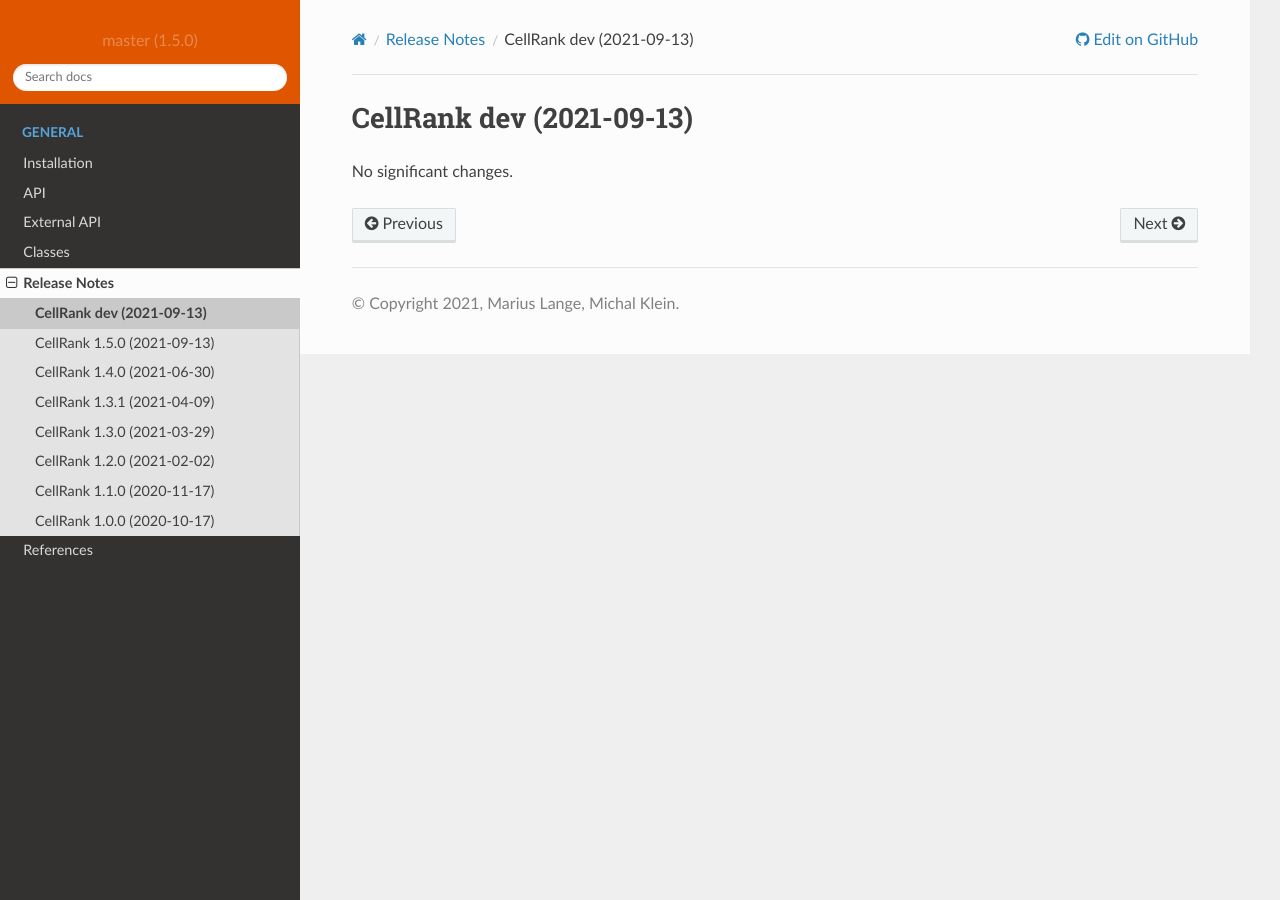
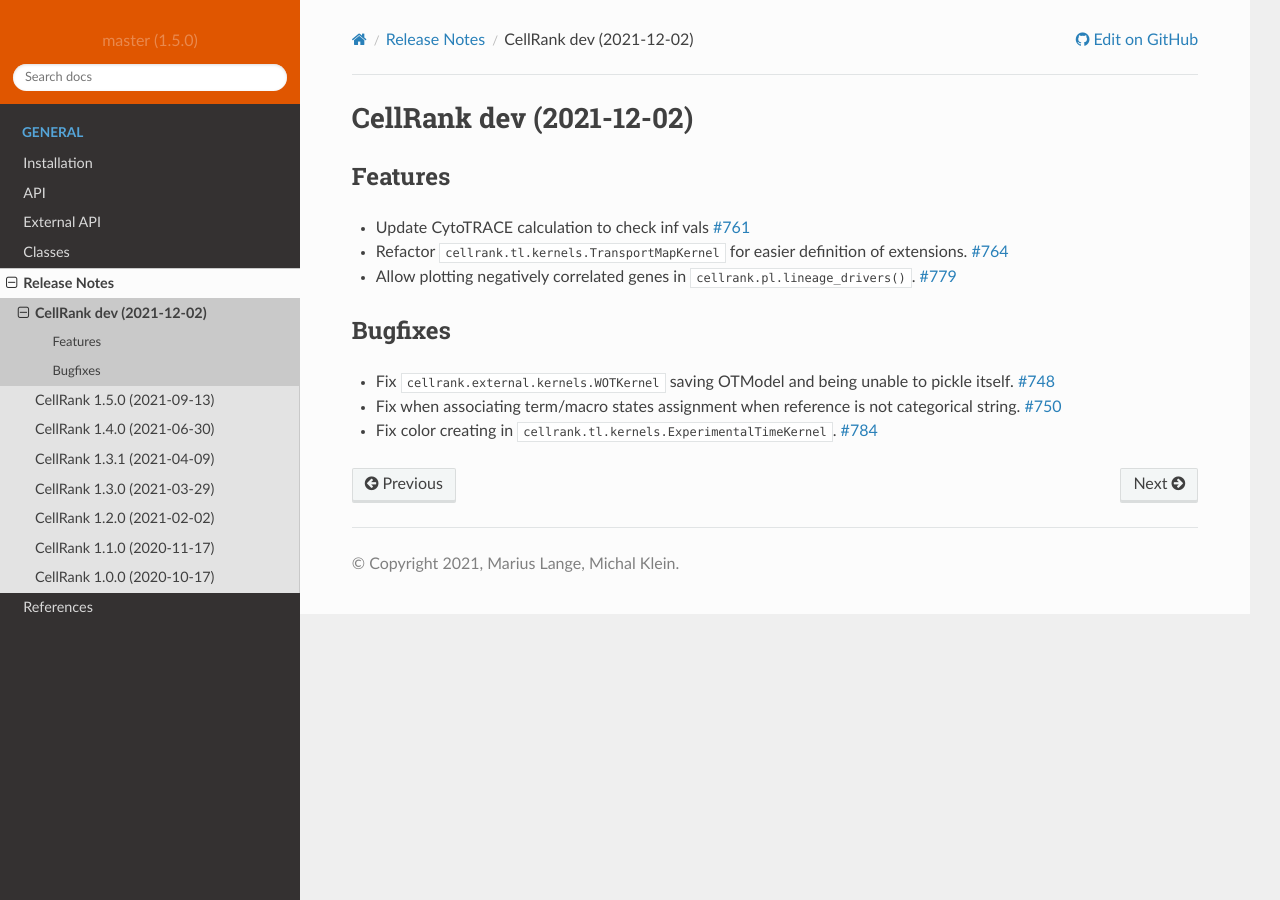
Before and after one commit to theislab/cellrank, a Sphinx documentation site: the page built from docs/source/release/notes-dev.rst, in a window 1280 px wide. Built offline with Sphinx 7.4.7 and the Read the Docs theme 2.0.0, drawn with Linux system fonts in a browser that asks for light colours; pages that are not in the unit, such as notebooks, are missing from menus.

Commit message:
[auto][ci skip] Update dev release notes (#784)

```diff
--- a/docs/source/release/notes-dev.rst
+++ b/docs/source/release/notes-dev.rst
@@ -1,3 +1,27 @@
-CellRank dev (2021-09-13)
+CellRank dev (2021-12-02)
 =========================
-No significant changes.
+
+Features
+--------
+
+- Update CytoTRACE calculation to check inf vals
+  `#761 <https://github.com/theislab/cellrank/pull/761>`__
+
+- Refactor :class:`cellrank.tl.kernels.TransportMapKernel` for easier definition of extensions.
+  `#764 <https://github.com/theislab/cellrank/pull/764>`__
+
+- Allow plotting negatively correlated genes in :func:`cellrank.pl.lineage_drivers`.
+  `#779 <https://github.com/theislab/cellrank/pull/779>`__
+
+
+Bugfixes
+--------
+
+- Fix :class:`cellrank.external.kernels.WOTKernel` saving OTModel and being unable to pickle itself.
+  `#748 <https://github.com/theislab/cellrank/pull/748>`__
+
+- Fix when associating term/macro states assignment when reference is not categorical string.
+  `#750 <https://github.com/theislab/cellrank/pull/750>`__
+
+- Fix color creating in :class:`cellrank.tl.kernels.ExperimentalTimeKernel`.
+  `#784 <https://github.com/theislab/cellrank/pull/784>`__
```
